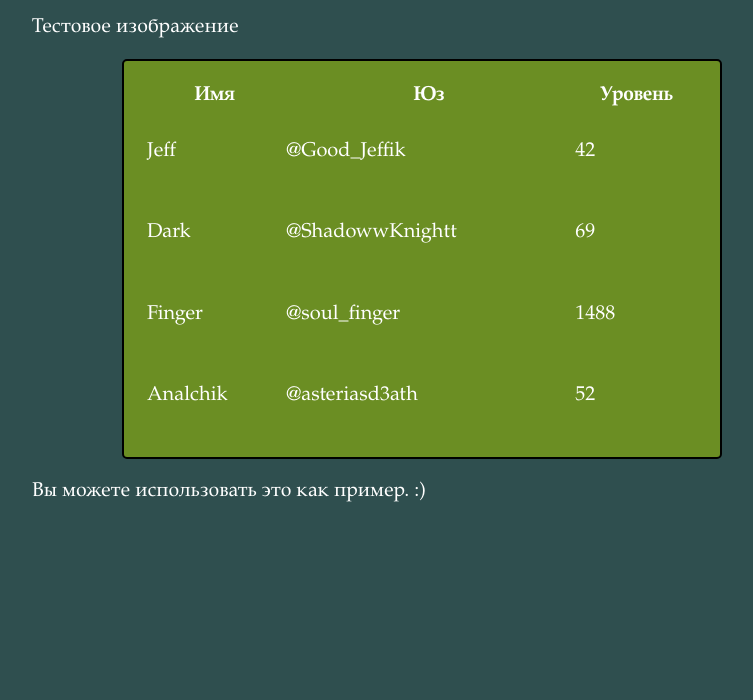
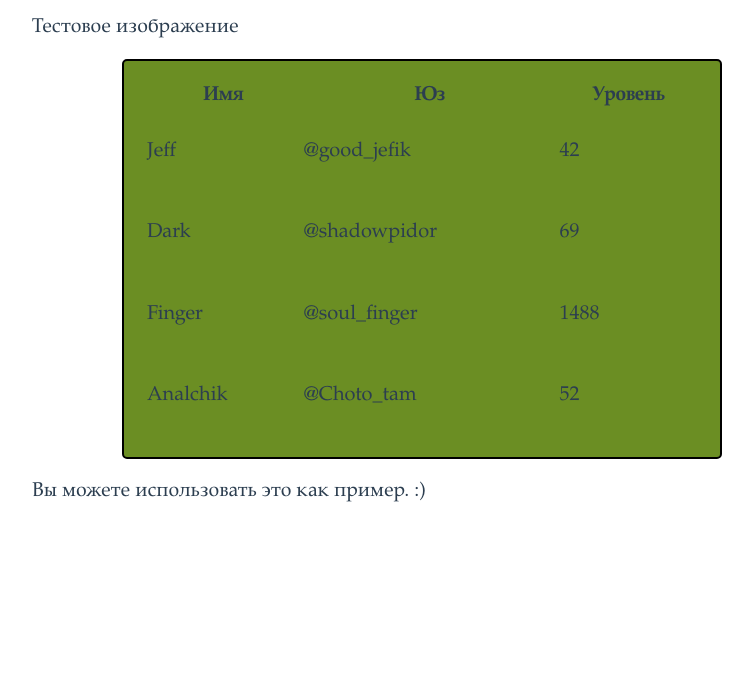
Before and after one commit to Timur566/Finger2site, a plain HTML site: page index.html in a window 1280 px wide. Shown: the part 100-800 px from the top of the page, without its empty margins (218-971 px from the left). Drawn offline with Linux system fonts and the light colour scheme.

Commit message:
Update index.html

```diff
--- a/index.html
+++ b/index.html
@@ -5,42 +5,42 @@
   <title>Сайт by @soul_finger</title>
   <link rel="stylesheet" type="text/css" href="css/styles.css">
 </head>
-<body bgcolor="#2f4f4f">
+<body>
   <div class="container">
-    <h1><font color="white">Тестовая страница</font></h1>
-    <p><font color="white">Тестовое изображение</font></p>
+    <h1>Тестовая страница</h1>
+    <p>Тестовое изображение</p>
     <table id="tabl">
   <thead>
     <tr>
-      <th><font color="white">Имя</font></th>
-      <th><font color="white">Юз</font></th>
-      <th><font color="white">Уровень</font></th>
+      <th>Имя</th>
+      <th>Юз</th>
+      <th>Уровень</th>
     </tr>
   </thead>
   <tbody>
     <tr>
-      <td><font color="white">Jeff</font></td>
-      <td><font color="white">@Good_Jeffik</font></td>
-      <td><font color="white">42</font></td>
+      <td>Jeff</td>
+      <td>@good_jefik</td>
+      <td>42</td>
     </tr>
     <tr>
-      <td><font color="white">Dark</font></td>
-      <td><font color="white">@ShadowwKnightt</font></td>
-      <td><font color="white">69</font></td>
+      <td>Dark</td>
+      <td>@shadowpidor</td>
+      <td>69</td>
     </tr>
     <tr>
-      <td><font color="white">Finger</font></td>
-      <td><font color="white">@soul_finger</font></td>
-      <td><font color="white">1488</font></td>
+      <td>Finger</td>
+      <td>@soul_finger</td>
+      <td>1488</td>
     </tr>
     <tr>
-      <td><font color="white">Analchik</font></td>
-      <td><font color="white">@asteriasd3ath</font></td>
-      <td><font color="white">52</font></td>
+      <td>Analchik</td>
+      <td>@Choto_tam</td>
+      <td>52</td>
     </tr>
   </tbody>
 </table>
-    <p><font color="white">Вы можете использовать это как пример. :)</font></p>
+    <p>Вы можете использовать это как пример. :)</p>
   </div>
 </body>
 </html>
```
